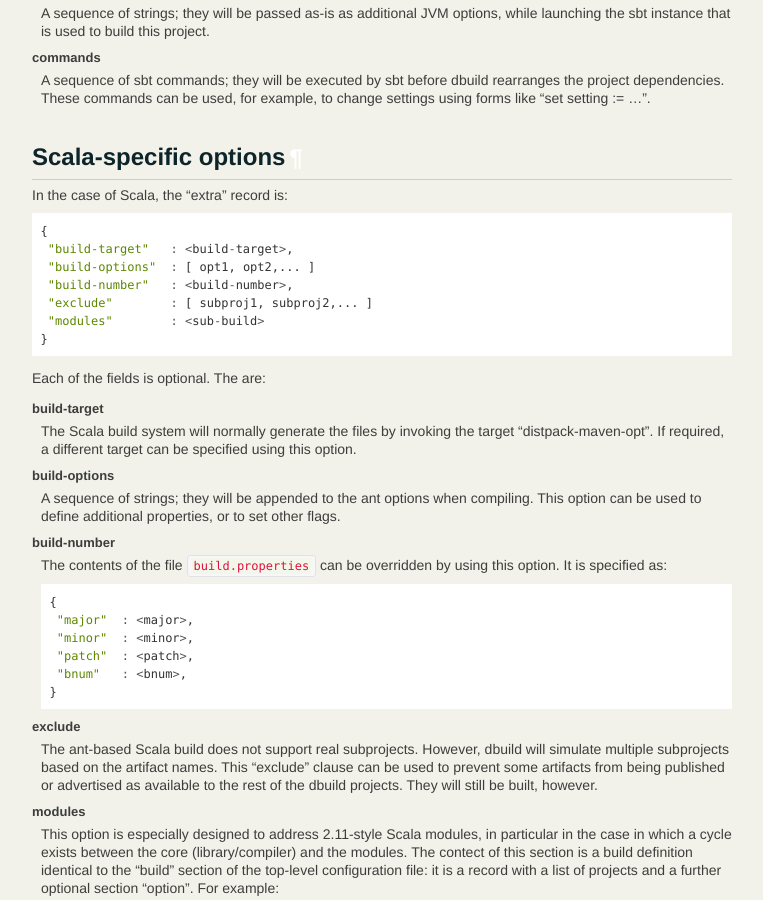
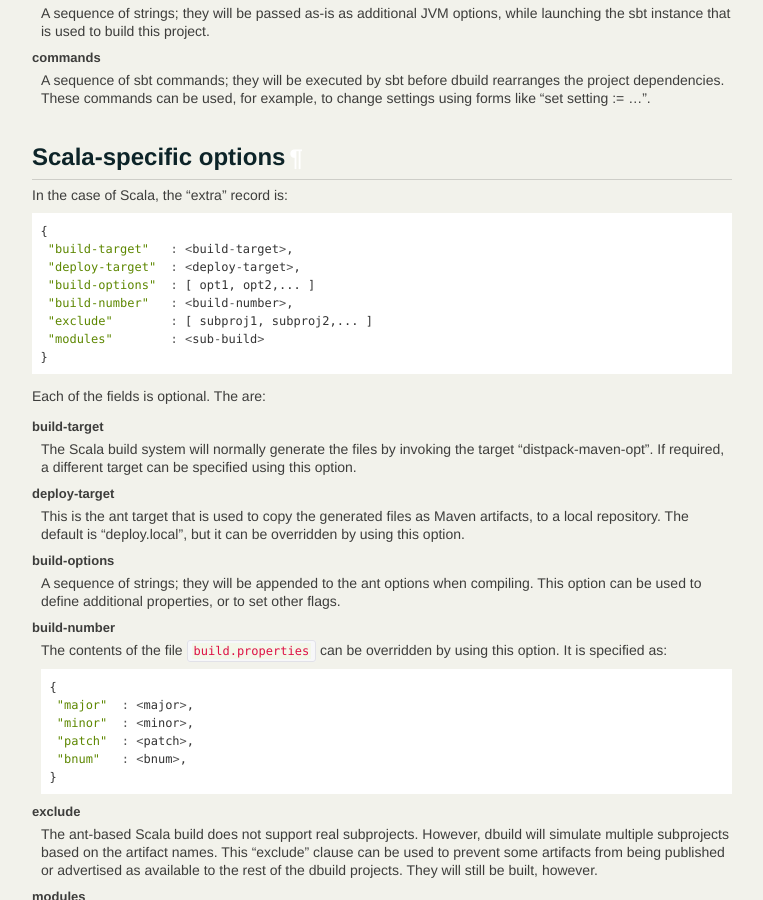
Before and after one commit to lightbend-labs/dbuild, a Sphinx documentation site: the page built from docs/src/sphinx/dbuild.rst, in a window 1280 px wide and 900 px high, scrolled down 4224 px. Shown: the whole window, without its empty margins (138-901 px from the left). Built offline with Sphinx 7.4.7, drawn with Linux system fonts in a browser that asks for light colours.

Commit message:
Add "deploy-target" Scala options
With this option, the standard ant target used
to deploy the Scala files to a local Maven repository
("deploy.local") can be overridden.

```diff
--- a/docs/src/sphinx/dbuild.rst
+++ b/docs/src/sphinx/dbuild.rst
@@ -282,6 +282,7 @@
 
    {
     "build-target"   : <build-target>,
+    "deploy-target"  : <deploy-target>,
     "build-options"  : [ opt1, opt2,... ]
     "build-number"   : <build-number>,
     "exclude"        : [ subproj1, subproj2,... ]
@@ -294,6 +295,11 @@
   The Scala build system will normally generate the files by invoking
   the target "distpack-maven-opt". If required, a different target can
   be specified using this option.
+
+deploy-target
+  This is the ant target that is used to copy the generated files as
+  Maven artifacts, to a local repository. The default is "deploy.local",
+  but it can be overridden by using this option.
 
 build-options
   A sequence of strings; they will be appended to the ant options when
```
Also changed, not shown: 2 other files.
